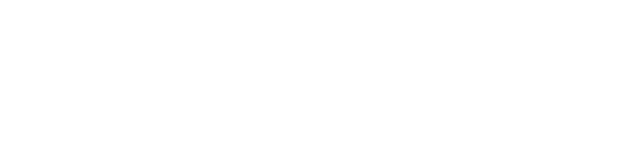
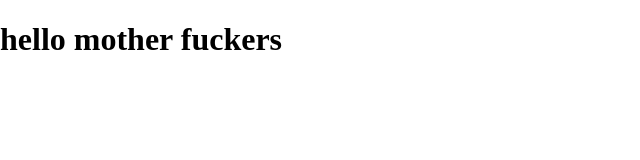
Before and after one commit to nazsakib/practice-portfolio, a plain HTML site: page index.html in a window 1280 px wide. Shown: the whole page, without its empty margins (0-640 px from the left). Drawn offline with Linux system fonts and the light colour scheme.

Commit message:
linksheet updated

```diff
--- a/index.html
+++ b/index.html
@@ -4,9 +4,19 @@
     <meta charset="UTF-8">
     <meta http-equiv="X-UA-Compatible" content="IE=edge">
     <meta name="viewport" content="width=device-width, initial-scale=1.0">
+
+<!-- stylesheets starts-->
+
+    <link rel="preconnect" href="https://fonts.googleapis.com">
+    <link rel="preconnect" href="https://fonts.gstatic.com" crossorigin>
+    <link href="https://fonts.googleapis.com/css2?family=Itim&display=swap" rel="stylesheet">
+    <link rel="stylesheet" href="style.css" type="text/css">
+
+<!-- stylesheets ends-->
+
     <title>Practice Portfolio</title>
 </head>
 <body>
-
+    <h1>hello mother fuckers</h1>
 </body>
 </html>
```
